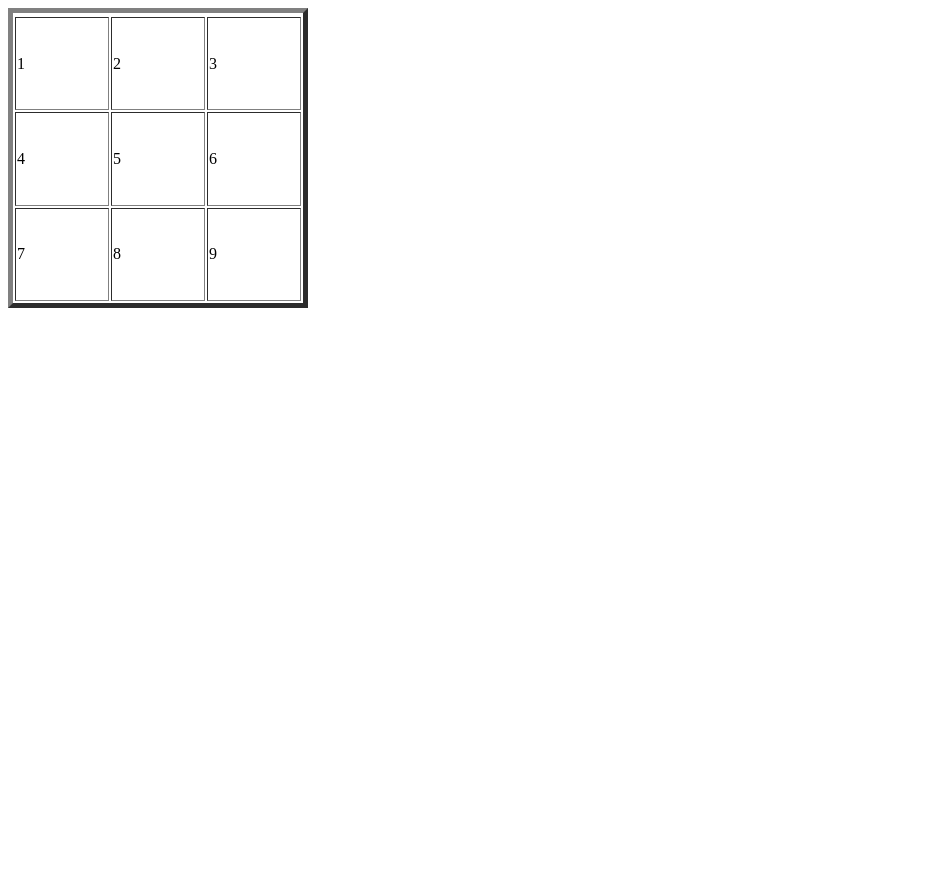
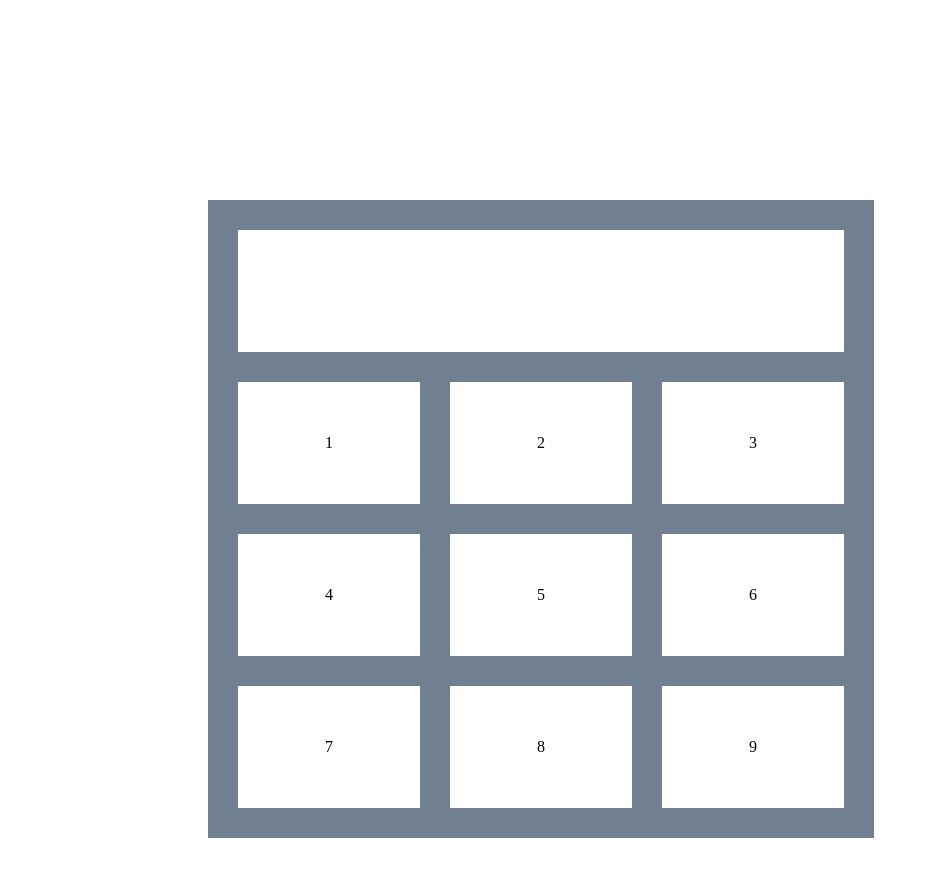
Before and after one commit to nivinabbas/simpleCalculator, a plain HTML site: page index.html in a window 1280 px wide. Shown: the whole page, without its empty margins (0-929 px from the left). Before the commit the page ends 800 px from the top, so only its background shows below. Drawn offline with Linux system fonts and the light colour scheme.

Commit message:
two new files is set

```diff
--- /dev/null
+++ b/index.css
@@ -0,0 +1,14 @@
+table{
+    border-collapse: collapse;
+    margin: 200px;
+
+
+}
+td{
+    width: 180px;
+    height: 120px;
+    border: 30px solid slategray;
+    text-align: center;
+    border-style: solid;
+
+}
--- a/index.html
+++ b/index.html
@@ -5,10 +5,12 @@
     <meta name="viewport" content="width=device-width, initial-scale=1.0">
     <meta http-equiv="X-UA-Compatible" content="ie=edge">
     <title>Document</title>
+    <link rel="stylesheet" type="text/css" href="index.css">
+    <link rel="stylesheet" type="text/javascript" href="index.js">
 </head>
 <body>
-    <table border="5px" width=300px height=300px>
-        <tr> </tr>
+    <table class="table">
+        <tr><td colspan="3"></td></tr>
             <tr>
                 <td>1</td>
                 <td>2</td>
--- /dev/null
+++ b/index.js
@@ -0,0 +1,3 @@
+function f(){
+
+}
```
